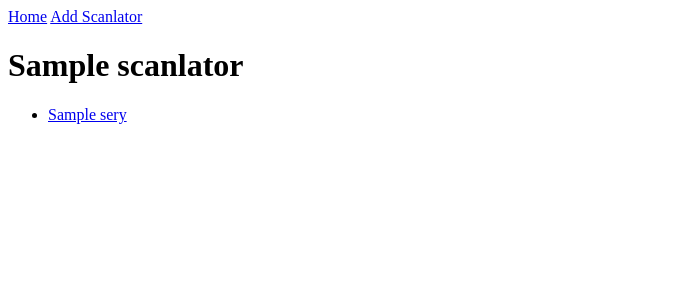
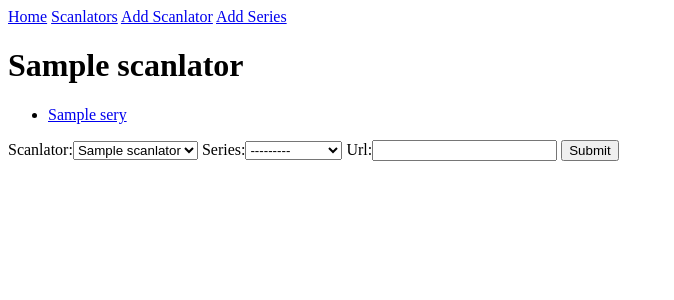
Before and after one commit to Yi-Jiahe/mangasite, a Django app: page /scanlator/1 in a window 1280 px wide. Shown: the top 300 px of the page, without its empty margins (0-674 px from the left). Run offline with Django 3.2, Linux system fonts and the light colour scheme; tables that the repository leaves empty hold one stand-in row (values such as "Sample post").

Commit message:
Changed forms to use ModelForm

```diff
--- a/manga/models.py
+++ b/manga/models.py
@@ -11,8 +11,8 @@ class Series(models.Model):
 
 class Scanlator(models.Model):
     name = models.CharField(max_length=255)
-    url = models.CharField(max_length=255, null=True)
-    series = models.ManyToManyField(Series)
+    url = models.CharField(max_length=255, blank=True)
+    series = models.ManyToManyField(Series, blank=True)
 
     def __str__(self):
         return self.name
--- a/manga/templates/manga/layout.html
+++ b/manga/templates/manga/layout.html
@@ -7,7 +7,9 @@
 <body>
 
 <a href="{% url 'manga:index' %}">Home</a>
+<a href="{% url 'manga:scanlators' %}">Scanlators</a>
 <a href="{% url 'manga:add_scanlator' %}">Add Scanlator</a>
+<a href="{% url 'manga:add_series' %}">Add Series</a>
 
 {% block body %}
 {% endblock %}
--- a/manga/templates/manga/scanlator.html
+++ b/manga/templates/manga/scanlator.html
@@ -5,7 +5,13 @@
 
 <ul>
     {% for s in series %}
-    <li><a href="../series/{{ s.id }}">{{ s.title }}</a></li>
+    <li><a href="/series/{{ s.id }}">{{ s.title }}</a></li>
     {% endfor %}
 </ul>
+
+<form action="/scanlator/{{ scanlator.id }}" method="post">
+    {% csrf_token %}
+    {{ form }}
+    <input type="submit">
+</form>
 {% endblock %}
--- a/manga/urls.py
+++ b/manga/urls.py
@@ -6,6 +6,8 @@ app_name = "manga"
 urlpatterns = [
     path('', views.index, name='index'),
     path('series/<str:id>', views.series, name='series'),
+    path('scanlator/', views.scanlators, name='scanlators'),
     path('scanlator/<str:id>', views.scanlator, name='scanlator'),
     path('add_scanlator', views.add_scanlator, name='add_scanlator'),
+    path('add_series', views.add_series, name='add_series')
 ]
--- a/manga/views.py
+++ b/manga/views.py
@@ -3,7 +3,25 @@ from django.http import HttpResponse, HttpResponseRedirect
 from django.urls import reverse
 from django import forms
 
-from manga.models import Series, Scanlator
+from manga.models import Series, Scanlator, ScanlatorSeriesURL
+
+
+class ScanlatorForm(forms.ModelForm):
+    class Meta:
+        model = Scanlator
+        fields = '__all__'
+
+
+class SeriesForm(forms.ModelForm):
+    class Meta:
+        model = Series
+        fields = '__all__'
+
+
+class ScanlatorSeriesURLForm(forms.ModelForm):
+    class Meta:
+        model = ScanlatorSeriesURL
+        fields = '__all__'
 
 
 class NewScanlatorForm(forms.Form):
@@ -11,10 +29,25 @@ class NewScanlatorForm(forms.Form):
     url = forms.CharField(label='url', required=False)
 
 
+class NewSeriesForm(forms.Form):
+    title = forms.CharField(label='title')
+
+
+class AddSeriesToScanlatorForm(forms.Form):
+    series = forms.ChoiceField(label='series', choices=[(s.id, s.title) for s in Series.objects.all()])
+    url = forms.CharField(label='url')
+
+
 # Create your views here.
 def index(request):
     return render(request, 'manga/index.html', {
         'manga': Series.objects.all()
+    })
+
+
+def scanlators(request):
+    return render(request,'manga/scanlators.html', {
+        'scanlators': Scanlator.objects.all()
     })
 
 
@@ -28,23 +61,34 @@ def series(request, id):
 
 def scanlator(request, id):
     scanlator = Scanlator.objects.filter(id=id)[0]
+    new_scanlator_series_URL = ScanlatorSeriesURL(scanlator=scanlator)
+
+    if request.method == 'POST':
+        form = ScanlatorSeriesURLForm(request.POST, instance=new_scanlator_series_URL)
+
+        if form.is_valid():
+            # Save ScanlatorSeriesURL
+            new_scanlator_series_URL = form.save(commit=False)
+            new_scanlator_series_URL.save()
+            # Add series to scanlator
+            scanlator.series.add(new_scanlator_series_URL.series)
+
+            return HttpResponseRedirect(reverse(f'manga:scanlator/{id}'))
+
     return render(request, 'manga/scanlator.html', {
         'scanlator': scanlator,
-        'series': scanlator.series.all()
+        'series': scanlator.series.all(),
+        'form': ScanlatorSeriesURLForm(instance=new_scanlator_series_URL)
     })
 
 
 def add_scanlator(request):
     if request.method == 'POST':
-        form = NewScanlatorForm(request.POST)
+        form = ScanlatorForm(request.POST)
 
         if form.is_valid():
-            name = form.cleaned_data['name']
-            url = form.cleaned_data['url']
-
-            scanlator = Scanlator(name=name, url=url)
-            # TODO try catch if the group already exists
-            scanlator.save()
+            new_scanlator = form.save(commit=False)
+            new_scanlator.save()
 
             return HttpResponseRedirect(reverse('manga:index'))
         else:
@@ -56,3 +100,23 @@ def add_scanlator(request):
     return render(request, 'manga/add_scanlator.html', {
         'form': NewScanlatorForm()
     })
+
+
+def add_series(request):
+    if request.method == 'POST':
+        form = SeriesForm(request.POST)
+
+        if form.is_valid():
+            new_series = form.save(commit=False)
+            new_series.save()
+
+            return HttpResponseRedirect(reverse('manga:index'))
+        else:
+            # Re-render with existing information
+            return render(request, 'manga/add_series.html', {
+                'form': form
+            })
+
+    return render(request, 'manga/add_series.html', {
+        'form': NewSeriesForm()
+    })
```
Also changed, not shown: manga/templates/manga/add_series.html (added, +11 -0 lines), manga/templates/manga/scanlators.html (added, +11 -0 lines), manga/migrations/0004_auto_20210321_1833.py (added).
